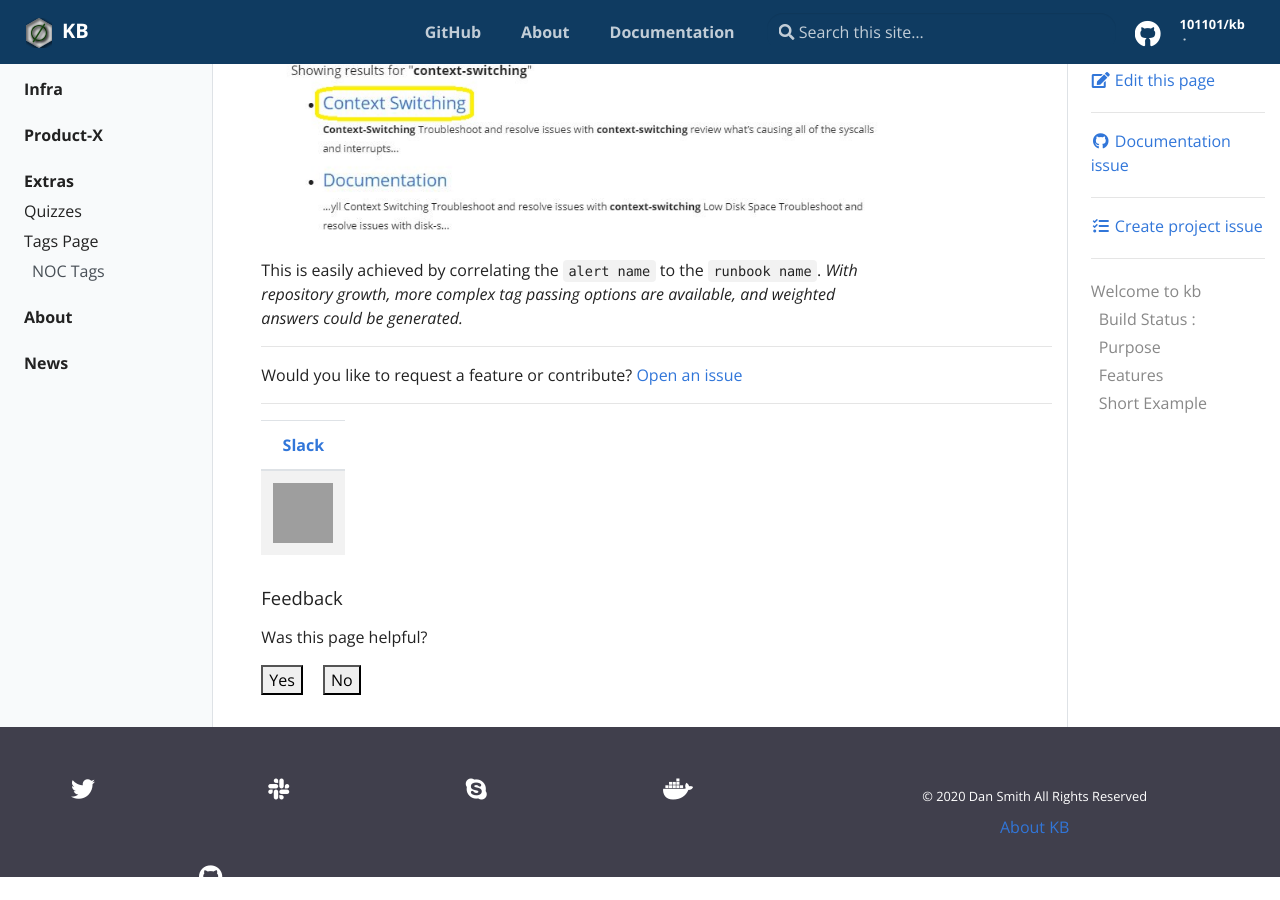
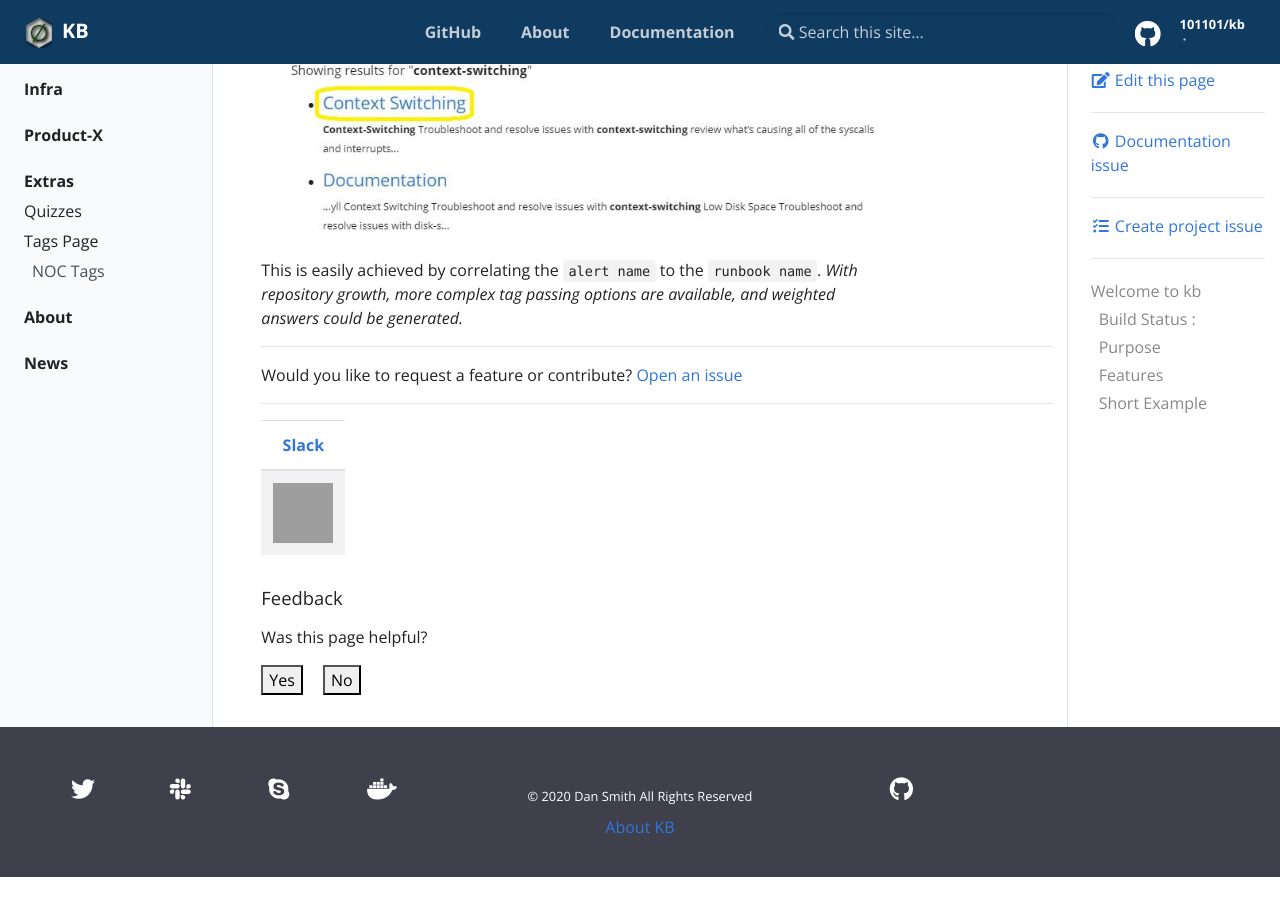
Before and after one commit to 101101/kb, a Jekyll site: the page built from pages/index.md, in a window 1280 px wide and 900 px high, scrolled down 1542 px. Built offline with Jekyll 4.4.1, drawn with Linux system fonts in a browser that asks for light colours; after the commit the page ends 2419 px from its top, so only the background shows below that; grey boxes are pictures that could not be loaded.

Commit message:
Update footer.html

```diff
--- a/_includes/footer.html
+++ b/_includes/footer.html
@@ -1,7 +1,7 @@
 <footer class="bg-dark py-5 row d-print-none">
   <div class="container-fluid mx-sm-5">
     <div class="row">
-      <div class="col-4 col-sm-2 text-xs-center order-sm-2">
+      <div class="col-2 col-sm-1 text-xs-center order-sm-2">
 {% if site.twitter %}<ul class="list-inline mb-0">
   <li class="list-inline-item mx-2 h3" data-toggle="tooltip" data-placement="top" title="" aria-label="Twitter" data-original-title="Twitter">
     <a class="text-white" target="_blank" href="https://twitter.com/{{ site.twitter }}">
@@ -9,7 +9,7 @@
     </a>
   </li>
 </ul>{% endif %}</div>
-      <div class="col-4 col-sm-2 text-xs-center order-sm-2">
+      <div class="col-2 col-sm-1 text-xs-center order-sm-2">
 {% if site.slack %}<ul class="list-inline mb-0">
   <li class="list-inline-item mx-2 h3" data-toggle="tooltip" data-placement="top" title="" aria-label="Slack" data-original-title="Slack">
     <a class="text-white" target="_blank" href="{{ site.slack }}">
@@ -17,7 +17,7 @@
     </a>
   </li>
         </ul>{% endif %}</div>
-      <div class="col-4 col-sm-2 text-xs-center order-sm-2">
+      <div class="col-2 col-sm-1 text-xs-center order-sm-2">
 {% if site.skype %}<ul class="list-inline mb-0">
   <li class="list-inline-item mx-2 h3" data-toggle="tooltip" data-placement="top" title="" aria-label="Skype" data-original-title="Skype">
     <a class="text-white" target="_blank" href="skype:{{ site.skype }}">
@@ -26,7 +26,7 @@
   </li>
 </ul>{% endif %}
 </div>
-<div class="col-4 col-sm-2 text-right text-xs-center order-sm-3">
+<div class="col-2 col-sm-1 text-right text-xs-center order-sm-3">
 <ul class="list-inline mb-0">
   <li class="list-inline-item mx-2 h3" data-toggle="tooltip" data-placement="top" title="" aria-label="GitHub" data-original-title="GitHub">
     <a class="text-white" target="_blank" href="{{ site.repo }}">
@@ -34,7 +34,7 @@
     </a>
   </li>
 </ul></div>
-      <div class="col-4 col-sm-2 text-xs-center order-sm-2">
+      <div class="col-2 col-sm-1 text-xs-center order-sm-2">
 {% if site.dockerhub %}<ul class="list-inline mb-0">
   <li class="list-inline-item mx-2 h3" data-toggle="tooltip" data-placement="top" title="" aria-label="Docker" data-original-title="Docker">
     <a class="text-white" target="_blank" href="{{ site.dockerhub }}">
```
